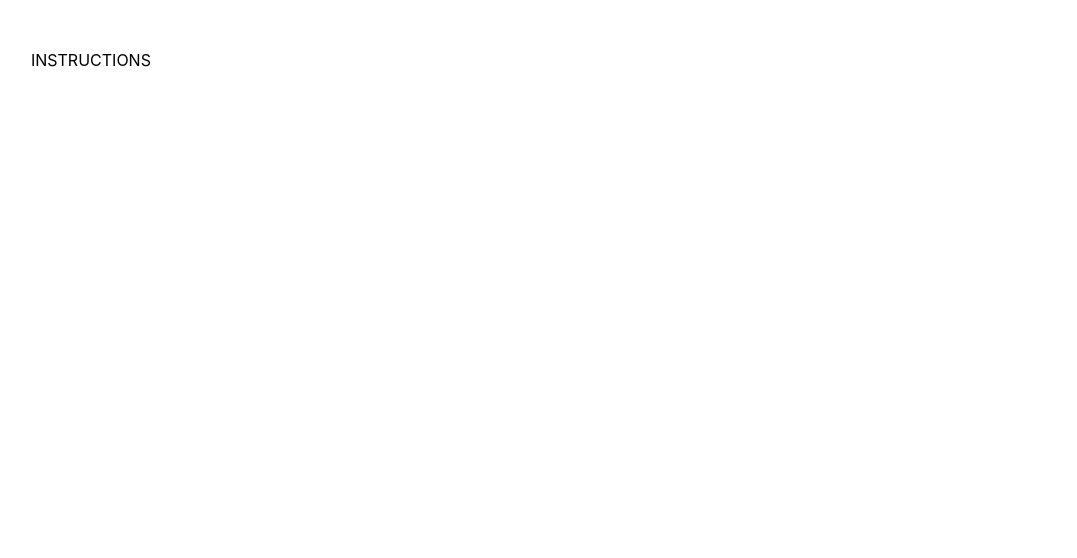
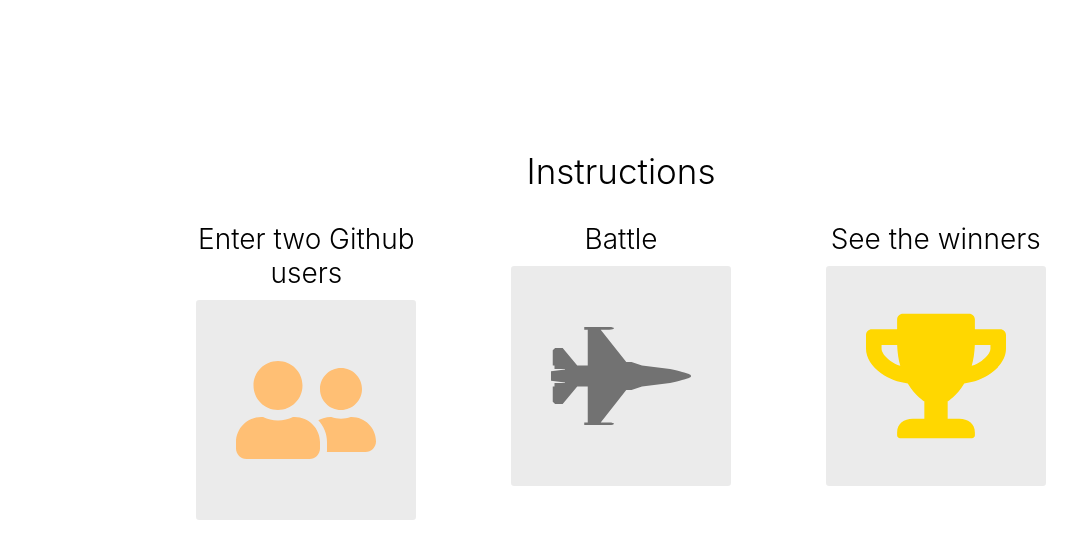
Before and after one commit to taco-tues-on-a-fri/github-battle, a React app: page / in a window 1280 px wide. Shown: the whole page, without its empty margins (19-1096 px from the left). Built offline with nearby package versions, Linux system fonts and the light colour scheme.

Commit message:
added styles

```diff
--- a/app/components/battle.js
+++ b/app/components/battle.js
@@ -1,10 +1,27 @@
 import React from 'react'
+import { FaUserFriends, FaFighterJet, FaTrophy, FaUber } from 'react-icons/fa'
 
 
 function Instructions () {
   return (
-    <div>
-      INSTRUCTIONS
+    <div className='instructions-container'>
+      <h1 className='center-text header-lg'>
+        Instructions
+      </h1>
+      <ol className='container-sm grid center-text battle-instructions'>
+        <li>
+          <h3 className='header-sm'>Enter two Github users</h3>
+          <FaUserFriends className='bg-light' color='rgb(255, 191, 116)' size={140} />
+        </li>
+        <li>
+          <h3 className='header-sm'>Battle</h3>
+          <FaFighterJet className='bg-light' color='#727272' size={140} />
+        </li>
+        <li>
+          <h3 className='header-sm'>See the winners</h3>
+          <FaTrophy className='bg-light' color='rgb(255, 215, 0)' size={140} />
+        </li>
+      </ol>
     </div>
   )
 }
--- a/app/index.css
+++ b/app/index.css
@@ -53,6 +53,13 @@
   font-weight: 300;
   margin: 20px;
 }
+
+.header-sm {
+  font-size: 28px;
+  font-weight: 300;
+  margin: 10px;
+}
+
 
 .avatar{
   width: 150px;
@@ -110,3 +117,27 @@
 .repo img {
   margin-bottom: 8px;
 }
+
+.instructions-container {
+  margin: 100px 0;
+}
+
+.container-sm {
+  width: 80%;
+  margin: 0 auto;
+}
+
+.battle-instructions {
+  padding: 0;
+  font-size: 25px;
+}
+
+.battle-instructions li {
+  flex: 1;
+  min-width: 300px;
+}
+
+.battle-instructions svg {
+  padding: 40px;
+  border-radius: 3px;
+}
```
